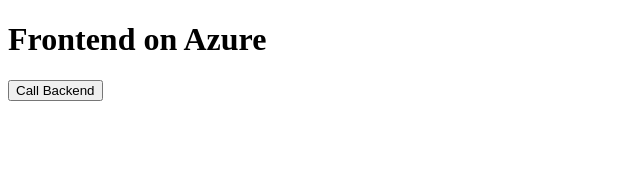
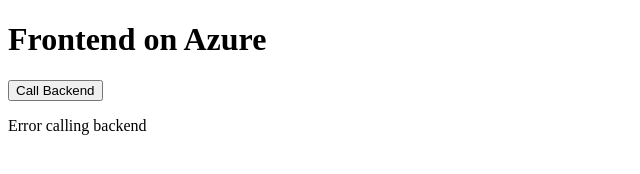
Before and after one commit to SahilShakya622/cloud-app, a plain HTML site: page frontend/index.html in a window 1280 px wide. Both pictures are taken after a click on the button "Call Backend". Shown: the whole page, without its empty margins (0-640 px from the left). Drawn offline with Linux system fonts and the light colour scheme; no server answers.

Commit message:
Fix backend API URL

```diff
--- a/frontend/index.html
+++ b/frontend/index.html
@@ -7,9 +7,17 @@
 
   <script>
     async function callApi() {
-      const res = await fetch("https://BACKEND_APP_NAME.azurewebsites.net/api/hello");
-      const data = await res.json();
-      document.getElementById("out").innerText = data.message + " | " + data.db_time;
+      try {
+        const res = await fetch(
+          "https://backend-sahil-123.azurewebsites.net/api/hello"
+        );
+        const data = await res.json();
+        document.getElementById("out").innerText =
+          data.message + " | " + data.db_time;
+      } catch (err) {
+        document.getElementById("out").innerText =
+          "Error calling backend";
+      }
     }
   </script>
 </body>
```
